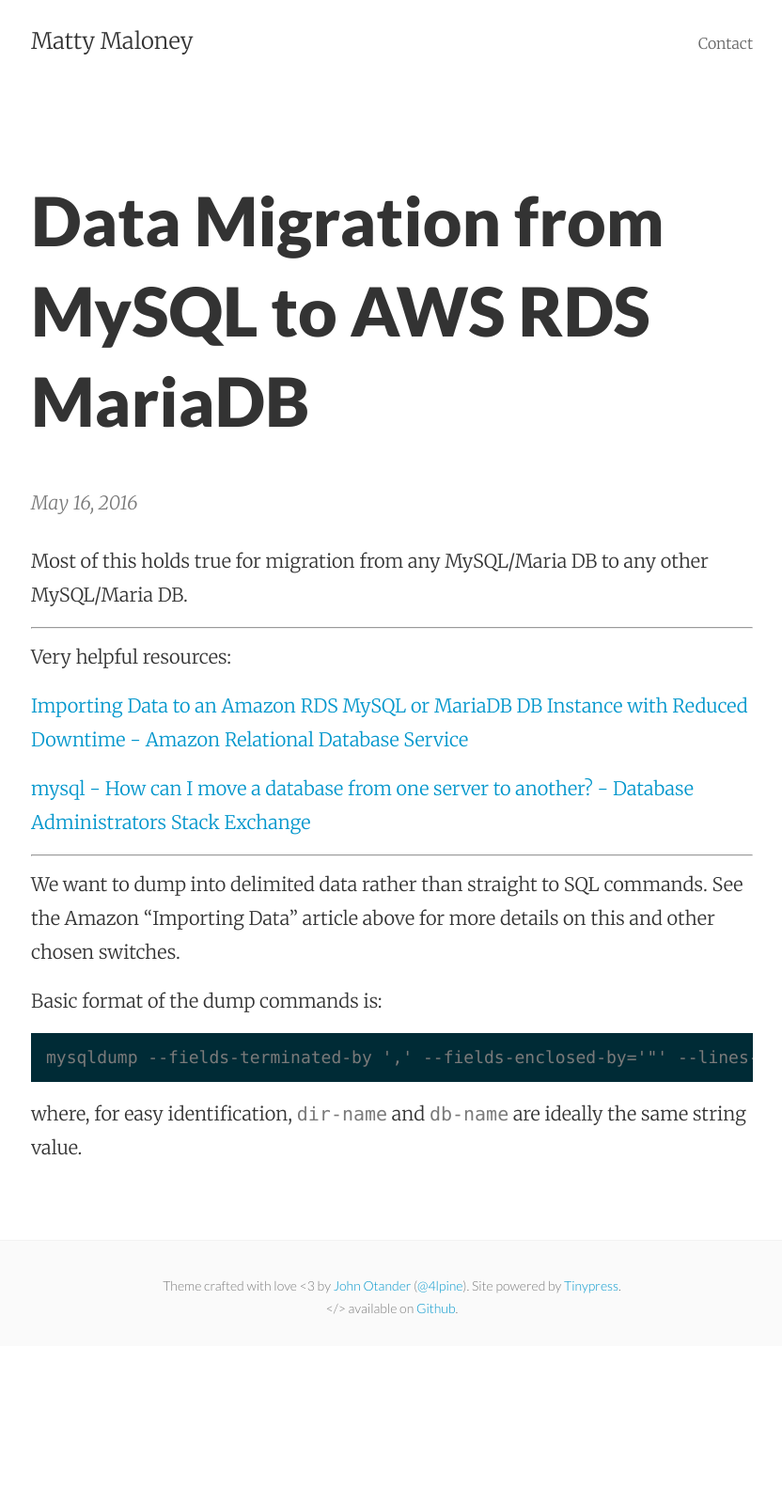
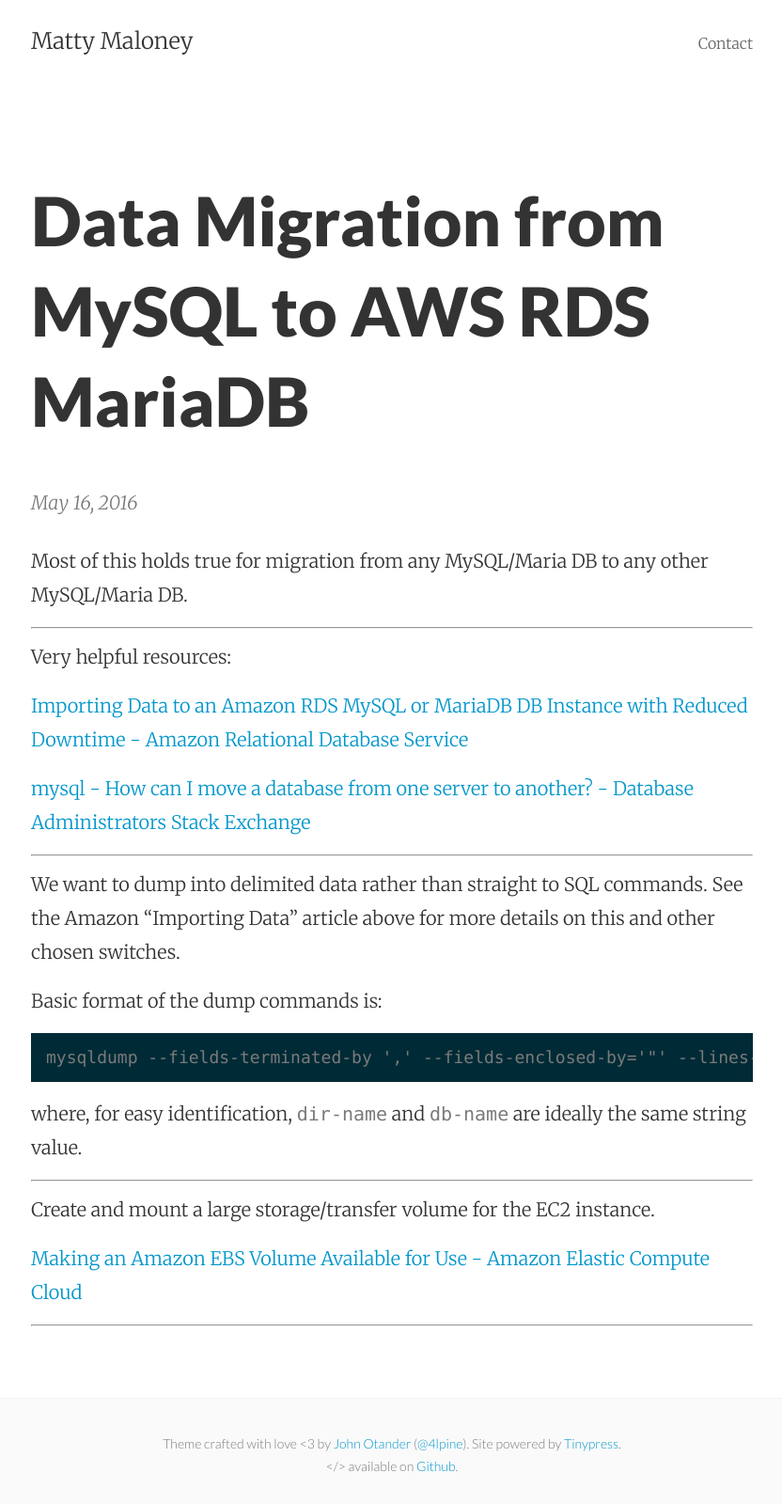
Before and after one commit to mattymaloney/mattymaloney.github.io, a Jekyll site: the page built from _posts/2016-05-16-migration-mysql-to-aws-rds.md, in a window 1280 px wide. Shown: the whole page at 94% size, without its empty margins (223-1055 px from the left). Built offline with Jekyll 4.4.1, drawn with Linux system fonts in a browser that asks for light colours; before the commit the page ends 1432 px from its top, so only the background shows below that.

Commit message:
Created 2016-05-16-migration-mysql-to-aws-rds.md

````diff
--- a/_posts/2016-05-16-migration-mysql-to-aws-rds.md
+++ b/_posts/2016-05-16-migration-mysql-to-aws-rds.md
@@ -24,3 +24,11 @@
 ```
 
 where, for easy identification, `dir-name` and `db-name` are ideally the same string value.
+
+---
+
+Create and mount a large storage/transfer volume for the EC2 instance.
+
+[Making an Amazon EBS Volume Available for Use - Amazon Elastic Compute Cloud](http://docs.aws.amazon.com/AWSEC2/latest/UserGuide/ebs-using-volumes.html)
+
+---
````
